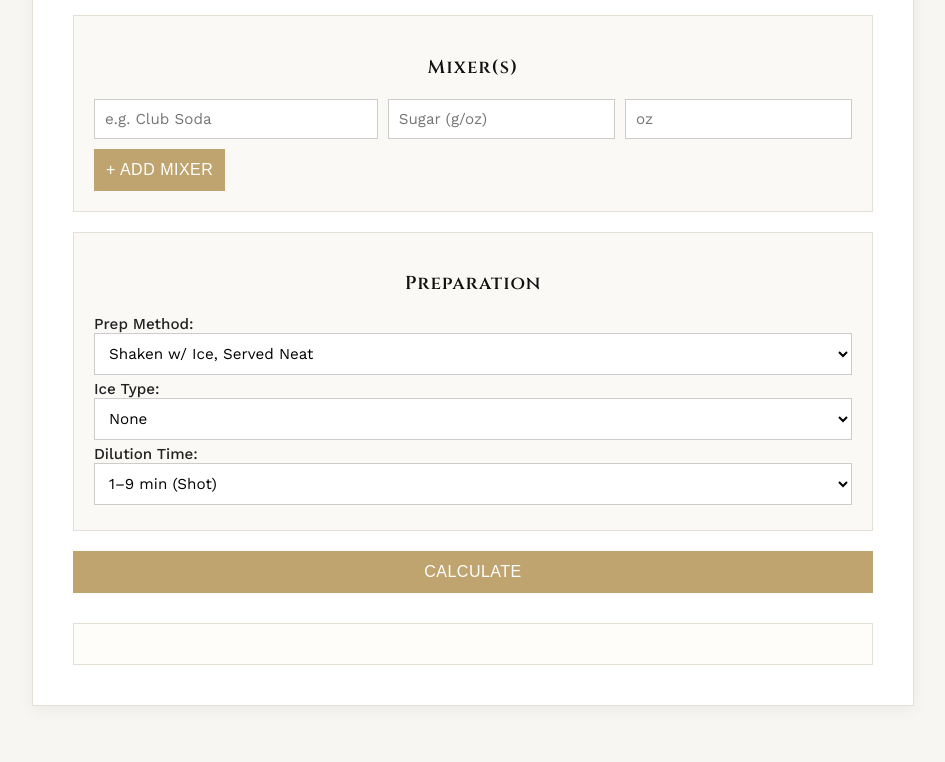
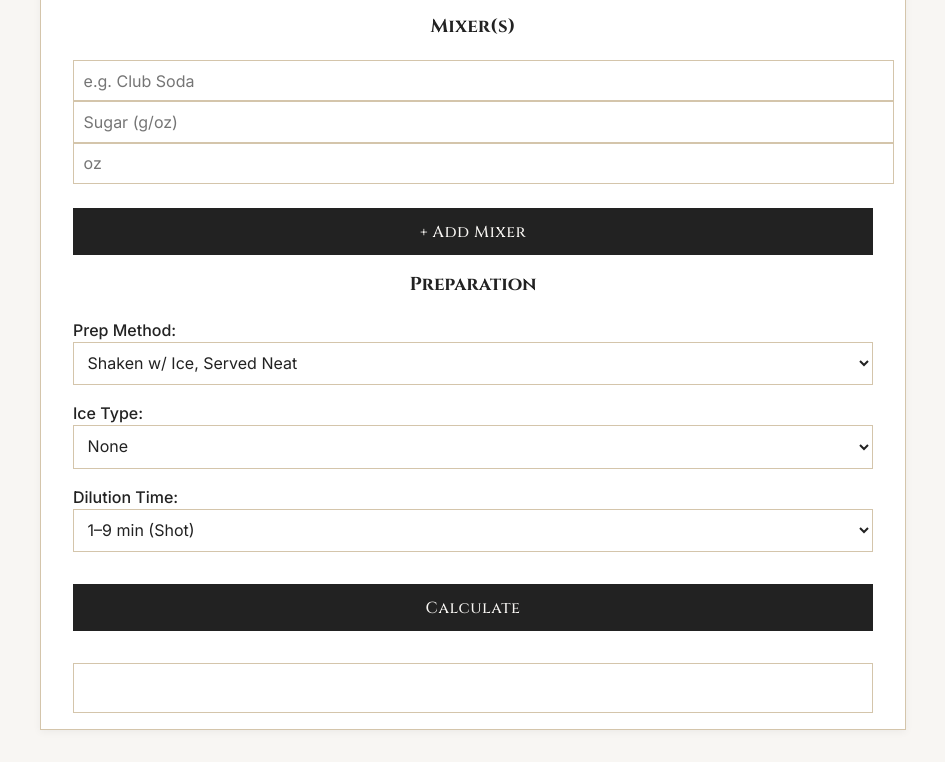
Before and after one commit to farbeyondme/drink-calculator-app, a plain HTML site: page index.html in a window 1280 px wide. Shown: the part 379-1141 px from the top of the page, without its empty margins (167-1112 px from the left). Drawn offline with nearby package versions, Linux system fonts and the light colour scheme.

Commit message:
Update style.css

```diff
--- a/style.css
+++ b/style.css
@@ -1,127 +1,104 @@
-/* Font imports: Deco-style headers + clean body */
-@import url('https://fonts.googleapis.com/css2?family=Cinzel:wght@400;600&family=Work+Sans:wght@300;400;500&display=swap');
+/* Import elegant deco and modern fonts */
+@import url('https://fonts.googleapis.com/css2?family=Cinzel:wght@500;700&family=Inter:wght@400;500&display=swap');
+
+:root {
+  --bg-color: #f8f6f3;
+  --accent-color: #bfa46f;
+  --text-color: #222;
+  --border-color: #d4c5ab;
+  --button-bg: #222;
+  --button-text: #f8f6f3;
+  --button-hover: #bfa46f;
+}
 
 body {
-  font-family: 'Work Sans', sans-serif;
-  background-color: #f7f6f2; /* soft cream */
   margin: 0;
   padding: 0;
-  color: #222;
+  font-family: 'Inter', sans-serif;
+  background-color: var(--bg-color);
+  color: var(--text-color);
+  line-height: 1.5;
+  font-size: 16px;
 }
 
-/* Main container */
+h1, h2, h3 {
+  font-family: 'Cinzel', serif;
+  color: var(--text-color);
+  text-align: center;
+  margin-top: 1rem;
+}
+
 .container {
   max-width: 800px;
-  margin: 40px auto;
-  padding: 40px;
+  margin: 2rem auto;
+  padding: 1rem 2rem;
   background-color: #fff;
-  border: 1px solid #e4e0d8;
-  box-shadow: 0 4px 15px rgba(0, 0, 0, 0.05);
-}
-
-/* Headings */
-h1, h2, h3 {
-  font-family: 'Cinzel', serif;
-  font-weight: 600;
-  color: #111;
-  text-align: center;
-  letter-spacing: 1px;
-}
-
-h1 {
-  font-size: 2.4rem;
-  margin-bottom: 20px;
-  color: #1b1b1b;
-}
-
-h2 {
-  font-size: 1.6rem;
-  margin-top: 40px;
-  border-top: 1px solid #e4e0d8;
-  padding-top: 15px;
-}
-
-/* Form layout */
-form {
-  display: flex;
-  flex-direction: column;
-  gap: 20px;
-}
-
-.section {
-  background-color: #faf9f6;
-  padding: 20px;
-  border: 1px solid #e4e0d8;
-}
-
-label, input, select {
-  font-family: 'Work Sans', sans-serif;
-  font-size: 0.95rem;
+  border: 1px solid var(--border-color);
+  border-radius: 0;
+  box-shadow: 0 2px 8px rgba(0, 0, 0, 0.05);
 }
 
 label {
+  display: block;
+  margin: 1rem 0 0.5rem;
   font-weight: 500;
-  margin-bottom: 5px;
-  display: block;
 }
 
 input, select {
-  padding: 10px;
-  border: 1px solid #ccc;
-  border-radius: 0; /* square edges */
   width: 100%;
-  box-sizing: border-box;
+  padding: 0.6rem;
+  font-size: 1rem;
+  border: 1px solid var(--border-color);
+  border-radius: 0;
   background-color: #fff;
+  font-family: 'Inter', sans-serif;
+  color: var(--text-color);
 }
 
-input:focus, select:focus {
-  border-color: #bfa46f; /* warm gold accent */
-  outline: none;
-}
-
-/* Ingredient rows */
-.ingredient-row {
-  display: grid;
-  grid-template-columns: 1fr 0.8fr 0.8fr;
-  gap: 10px;
-  margin-bottom: 10px;
-}
-
-/* Buttons */
 button {
-  background-color: #bfa46f; /* gold accent */
-  color: #fff;
+  background-color: var(--button-bg);
+  color: var(--button-text);
   border: none;
-  padding: 12px;
-  font-weight: 500;
+  padding: 0.8rem 1.2rem;
   font-size: 1rem;
+  font-family: 'Cinzel', serif;
+  letter-spacing: 0.5px;
   cursor: pointer;
-  text-transform: uppercase;
+  margin-top: 1.5rem;
+  transition: background-color 0.3s ease;
   border-radius: 0;
-  letter-spacing: 0.5px;
+  width: 100%;
 }
 
 button:hover {
-  background-color: #a38958;
+  background-color: var(--button-hover);
+  color: #fff;
 }
 
-/* Results section */
 .results {
-  margin-top: 30px;
-  background-color: #fffdf9;
-  padding: 20px;
-  border: 1px solid #e4e0d8;
-  font-size: 1rem;
-  line-height: 1.6;
+  margin-top: 2rem;
+  padding: 1.5rem;
+  border: 1px solid var(--border-color);
+  background-color: #fff;
+  font-family: 'Inter', sans-serif;
 }
 
-/* Responsive */
+.results h3 {
+  margin-top: 0;
+  font-family: 'Cinzel', serif;
+  color: var(--accent-color);
+}
+
 @media (max-width: 600px) {
   .container {
-    padding: 20px;
+    padding: 1rem;
   }
-  .ingredient-row {
-    grid-template-columns: 1fr 1fr;
-    gap: 8px;
+
+  button {
+    font-size: 0.95rem;
+  }
+
+  input, select {
+    font-size: 0.95rem;
   }
 }
```
